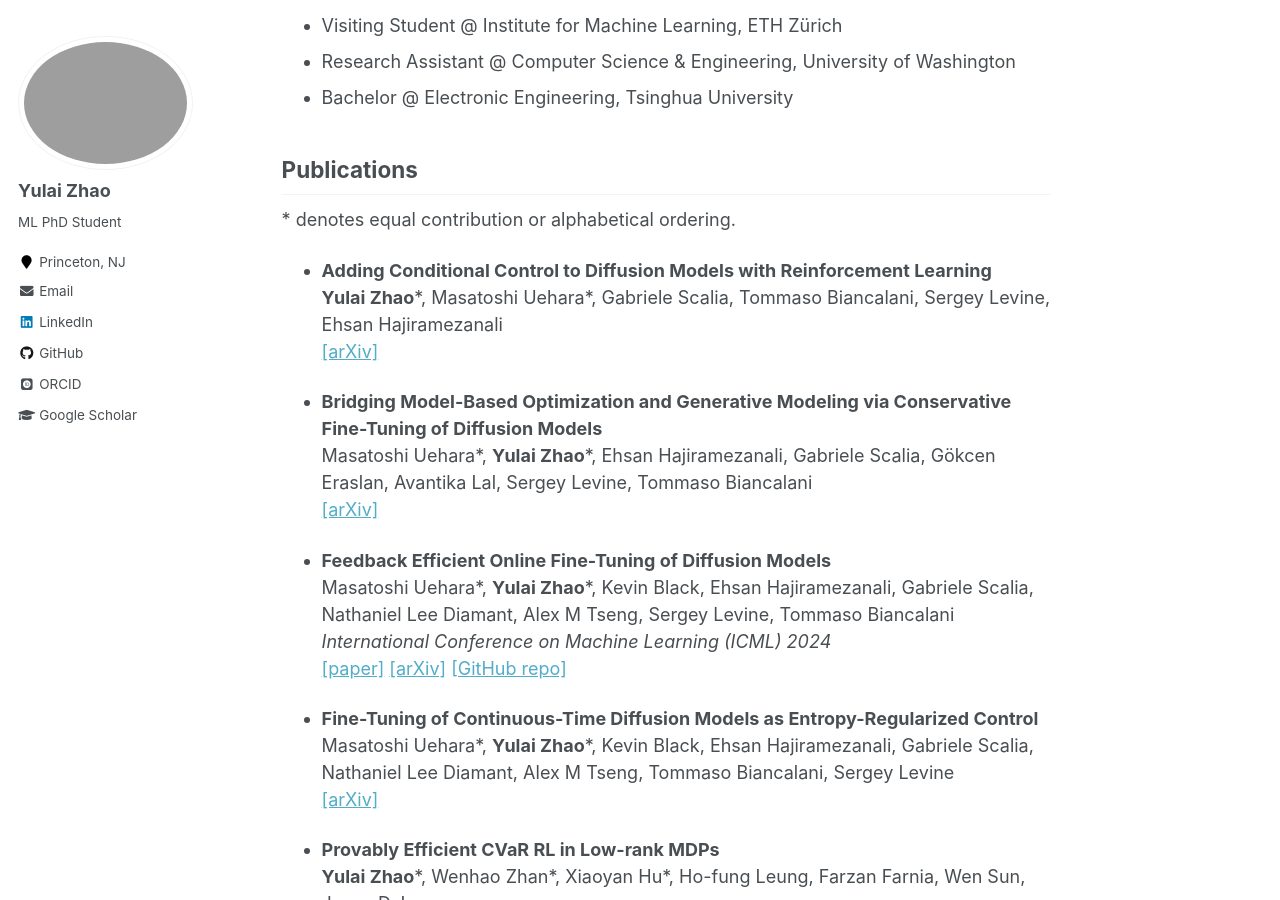
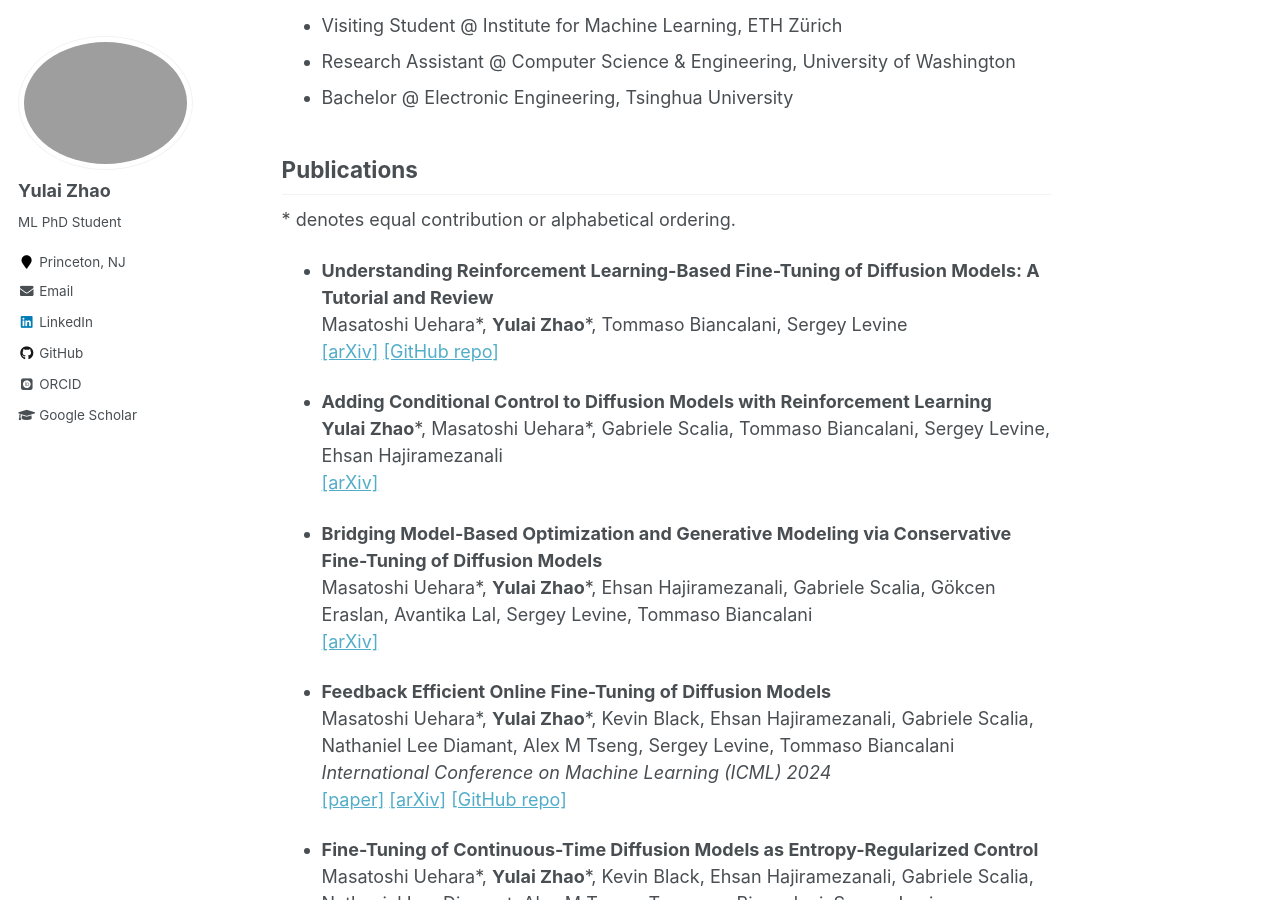
Before and after one commit to zhaoyl18/zhaoyl18.github.io, a Jekyll site: the page built from _pages/about.md, in a window 1280 px wide and 900 px high, scrolled down 481 px. Built offline with Jekyll 4.4.1, drawn with Linux system fonts in a browser that asks for light colours; some web fonts are replaced.

Commit message:
add tutorial/review

```diff
--- a/_pages/about.md
+++ b/_pages/about.md
@@ -23,6 +23,10 @@ My research primarily explores the theories and empirical applications of reinfo
 ## Publications
 
 \* denotes equal contribution or alphabetical ordering.
+
+- **Understanding Reinforcement Learning-Based Fine-Tuning of Diffusion Models: A Tutorial and Review**
+  Masatoshi Uehara\*, **Yulai Zhao**\*, Tommaso Biancalani, Sergey Levine
+  [[arXiv]](https://arxiv.org/abs/2407.13734) [[GitHub repo]](https://github.com/masa-ue/RLfinetuning_Diffusion_Bioseq)
 
 - **Adding Conditional Control to Diffusion Models with Reinforcement Learning**
   **Yulai Zhao**\*, Masatoshi Uehara\*, Gabriele Scalia, Tommaso Biancalani, Sergey Levine, Ehsan Hajiramezanali
```
